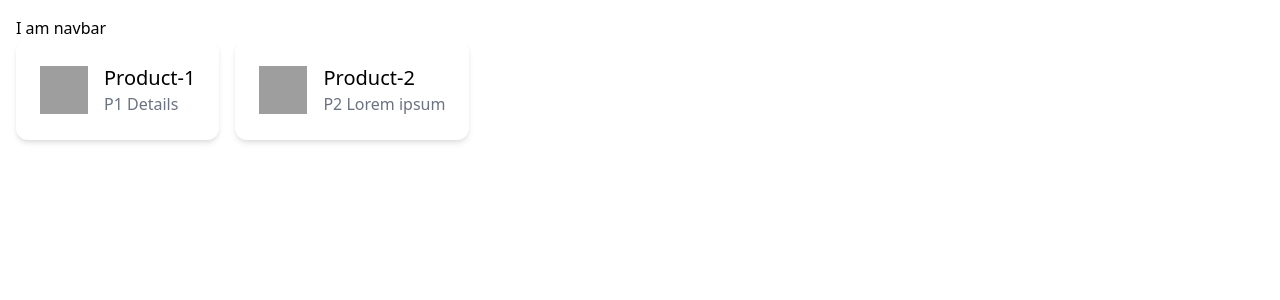
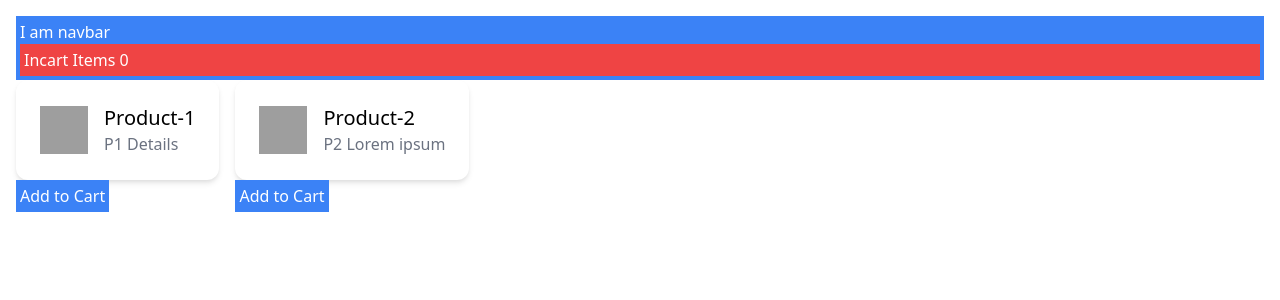
Before and after one commit to vsntraining/ecom, a React (Create React App) app: page / in a window 1280 px wide. Shown: the top 300 px of the page. Built offline with nearby package versions, Linux system fonts and the light colour scheme; grey boxes are pictures that could not be loaded.

Commit message:
Incart counter

```diff
--- a/src/App.js
+++ b/src/App.js
@@ -1,4 +1,4 @@
-import React from "react";
+import React, { useState } from "react";
 import NavBar from "./app/components/NavBar";
 import ProductList from "./app/components/ProductList";
 import ProductDetails from "./app/components/ProductDetails";
@@ -7,12 +7,19 @@ import { Switch, Route, BrowserRouter as Router } from "react-router-dom";
 
 function App() {
   const productsArray = [
-    { title: "Product-1", details: "P1 Details", id: 1 },
-    { title: "Product-2", details: "P2 Lorem ipsum", id: 2 },
+    { title: "Product-1", details: "P1 Details", id: 1, inCart: false },
+    { title: "Product-2", details: "P2 Lorem ipsum", id: 2, inCart: false },
   ];
+
+  const [count, setCount] = useState(0);
+
+  const updateCount = () => {
+    setCount(count + 1);
+  };
+
   return (
     <div className="md:container md:mx-auto p-4">
-      <NavBar />
+      <NavBar inCartCount={count} />
       <Router>
         <Switch>
           <Route path="/home">
@@ -25,7 +32,7 @@ function App() {
             <Cart />
           </Route>
           <Route path="/">
-            <ProductList products={productsArray} />
+            <ProductList products={productsArray} updateCount={updateCount}/>
           </Route>
         </Switch>
       </Router>
--- a/src/app/components/NavBar.js
+++ b/src/app/components/NavBar.js
@@ -1,5 +1,12 @@
-import React from 'react';
+import React from "react";
 
-const NavBar = ()=><div>I am navbar</div>
+const NavBar = ({ inCartCount }) => (
+  <div className="bg-blue-500 p-1 w-100 text-white">
+    I am navbar
+    <div className="bg-red-500 p-1 text-white">
+        Incart Items {inCartCount}
+    </div>
+  </div>
+);
 
 export default NavBar;
--- a/src/app/components/Product.js
+++ b/src/app/components/Product.js
@@ -1,6 +1,14 @@
-import React from "react";
+import React, { useState } from "react";
 
-const Product = ({ title, detail }) => {
+const Product = ({ title, detail, inCart, updateCount }) => {
+
+  const [isInCart, setIsInCart] = useState(inCart);
+
+  const handleAddToCart = () => {
+    setIsInCart(true);
+    updateCount();
+  };
+
   return (
     <div>
       <div className="p-6 max-w-sm mx-auto bg-white rounded-xl shadow-md flex items-center space-x-4">
@@ -12,6 +20,15 @@ const Product = ({ title, detail }) => {
           <p className="text-gray-500">{detail}</p>
         </div>
       </div>
+      <div>
+        {isInCart ? (
+          <span className="bg-blue-500 text-white p-1">In Cart</span>
+        ) : (
+          <button className="bg-blue-500 text-white p-1" onClick={handleAddToCart}>
+            Add to Cart
+          </button>
+        )}
+      </div>
     </div>
   );
 };
--- a/src/app/components/ProductList.js
+++ b/src/app/components/ProductList.js
@@ -1,10 +1,17 @@
 import React from "react";
 import Product from "./Product";
 
-const ProductList = ({ products }) => (
+const ProductList = ({ products, updateCount }) => (
   <div className="flex md:flex-row space-x-4">
     {products.map((item, index) => {
-      return <Product title={item.title} detail={item.details} key={item.id} />;
+      return (
+        <Product
+          title={item.title}
+          detail={item.details}
+          key={item.id}
+          updateCount={updateCount}
+        />
+      );
     })}
   </div>
 );
```
Also changed, not shown: public/img/logo.png (added), 1 other file (tests, documents, lock files or other folders).
